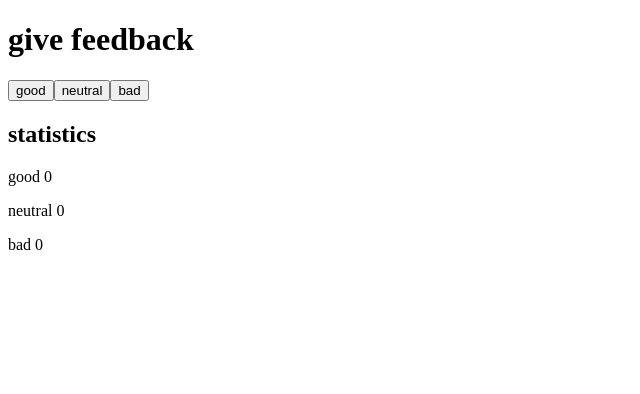
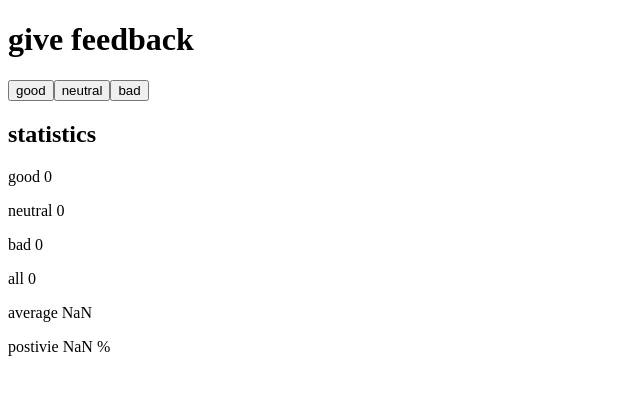
Before and after one commit to alejandroMonroy/fullstackopen, a React (Vite) app in the folder part1/unicafe/: page / in a window 1280 px wide. Shown: the top 394 px of the page, without its empty margins (0-640 px from the left). Built offline with nearby package versions, Linux system fonts and the light colour scheme.

Commit message:
Exercise 1.7

```diff
--- a/part1/unicafe/src/Statistic.jsx
+++ b/part1/unicafe/src/Statistic.jsx
@@ -1,7 +1,7 @@
 const Statistic = (props) => {
     return (
         <>
-            <p>{props.name} {props.counter}</p>
+            <p>{props.name} {props.counter} {props.units}</p>
         </>
     )
 }
--- a/part1/unicafe/src/Statistics.jsx
+++ b/part1/unicafe/src/Statistics.jsx
@@ -1,12 +1,19 @@
 import Statistic from "./Statistic"
 
 const Statistics = (props) => {
+    const all = props.good + props.neutral + props.bad
+    const average = (props.good - props.bad) / all
+    const positive = (props.good / all) * 100
+
     return (
         <>
             <h2>statistics</h2>
             <Statistic name='good' counter={props.good}/>
             <Statistic name='neutral' counter={props.neutral}/>
             <Statistic name='bad' counter={props.bad}/>
+            <Statistic name='all' counter={all}/>
+            <Statistic name='average' counter={average}/>
+            <Statistic name='postivie' counter={positive} units='%'/>
         </>
     )
 }
```
Also changed, not shown: part1/unicafe/src/App.jsx (line endings or trailing spaces).
